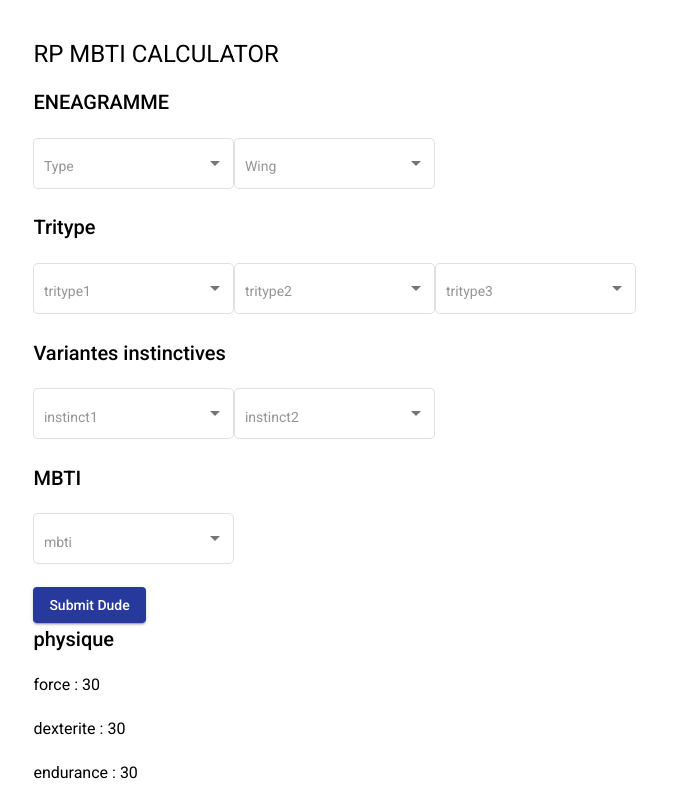
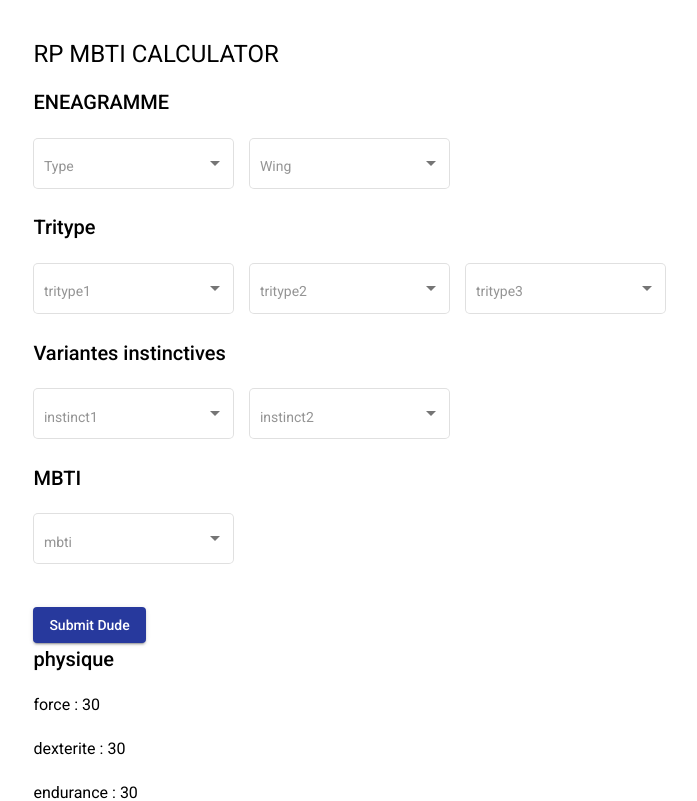
Before and after one commit to MargauxCJ/rp-mbti-calculator, an Angular app: page / in a window 1280 px wide. Shown: the top 801 px of the page, without its empty margins (5-702 px from the left). Built offline with nearby package versions, Linux system fonts and the light colour scheme.

Commit message:
finish first code try

```diff
--- a/src/app/_components/home/home.component.html
+++ b/src/app/_components/home/home.component.html
@@ -1,6 +1,7 @@
 <h1>RP MBTI CALCULATOR</h1>
 <form [formGroup]="formGroup" (ngSubmit)="onSubmit(formGroup.value)" class="form">
     <h2>ENEAGRAMME </h2>
+    <div class="category-container">
         <mat-form-field appearance="outline">
             <mat-select name="type" placeholder="Type" formControlName='type' [(value)]="selectedType">
                 <mat-option *ngFor="let type of this.eneTypeService.getEneTypeAll()" [value]="type.id">{{type.id}}
@@ -14,8 +15,10 @@
                 </mat-option>
             </mat-select>
         </mat-form-field>
+    </div>
+    <h2>Tritype</h2>
+    <div class="category-container">
 
-    <h2>Tritype</h2>
         <mat-form-field appearance="outline">
             <mat-select name="tritype1" placeholder="tritype1" formControlName='tritype1' [(value)]="selectedType">
                 <mat-option [value]="selectedType">{{selectedType}}</mat-option>
@@ -32,27 +35,36 @@
                 <mat-option *ngFor="let tritype of this.displayLastTritype()" [value]="tritype">{{tritype}}</mat-option>
             </mat-select>
         </mat-form-field>
+    </div>
+    <h2>Variantes instinctives</h2>
+    <div class="category-container">
 
-    <h2>Variantes instinctives</h2>
         <mat-form-field appearance="outline">
-        <mat-select name="instinct1" placeholder="instinct1" formControlName='instinct1' [(value)]="selectedInstinct1">
+            <mat-select name="instinct1" placeholder="instinct1" formControlName='instinct1'
+                [(value)]="selectedInstinct1">
                 <mat-option *ngFor="let instinct of ['so','sp','sx']" [value]="instinct">{{instinct}}</mat-option>
             </mat-select>
         </mat-form-field>
         <mat-form-field appearance="outline">
             <mat-select name="instinct2" placeholder="instinct2" formControlName='instinct2'>
-            <mat-option *ngFor="let instinct of this.displayInstinct(selectedInstinct1)" [value]="instinct">{{instinct}}
+                <mat-option *ngFor="let instinct of this.displayInstinct(selectedInstinct1)" [value]="instinct">
+                    {{instinct}}
                 </mat-option>
             </mat-select>
         </mat-form-field>
+    </div>
 
     <h2>MBTI</h2>
+    <div class="category-container">
+
         <mat-form-field appearance="outline">
             <mat-select name="mbti" placeholder="mbti" formControlName='mbti'>
                 <mat-option *ngFor="let mbti of this.addMBTIService.getMBTIAll()" [value]="mbti.name">{{mbti.name}}
                 </mat-option>
             </mat-select>
         </mat-form-field>
+
+    </div>
     <br />
     <ng-container *ngIf="this.isSub === false; else resetButton">
         <button mat-raised-button color="primary" type="submit" class="button">Submit Dude</button>
--- a/src/app/_components/home/home.component.scss
+++ b/src/app/_components/home/home.component.scss
@@ -0,0 +1,8 @@
+.category-container {
+    display: flex;
+    flex-direction: row;
+
+    mat-form-field {
+        margin-right: 15px;
+    }
+}
```
Lines whose indentation alone changed are shown as unchanged.
